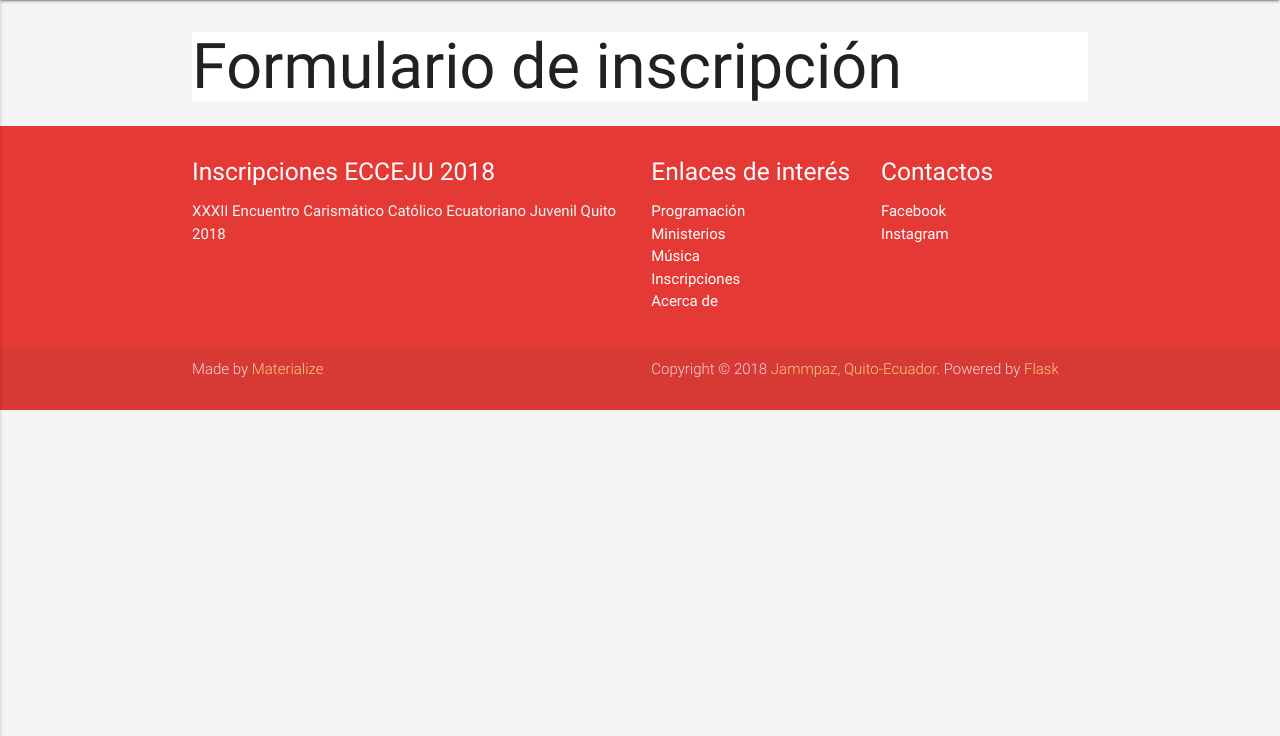
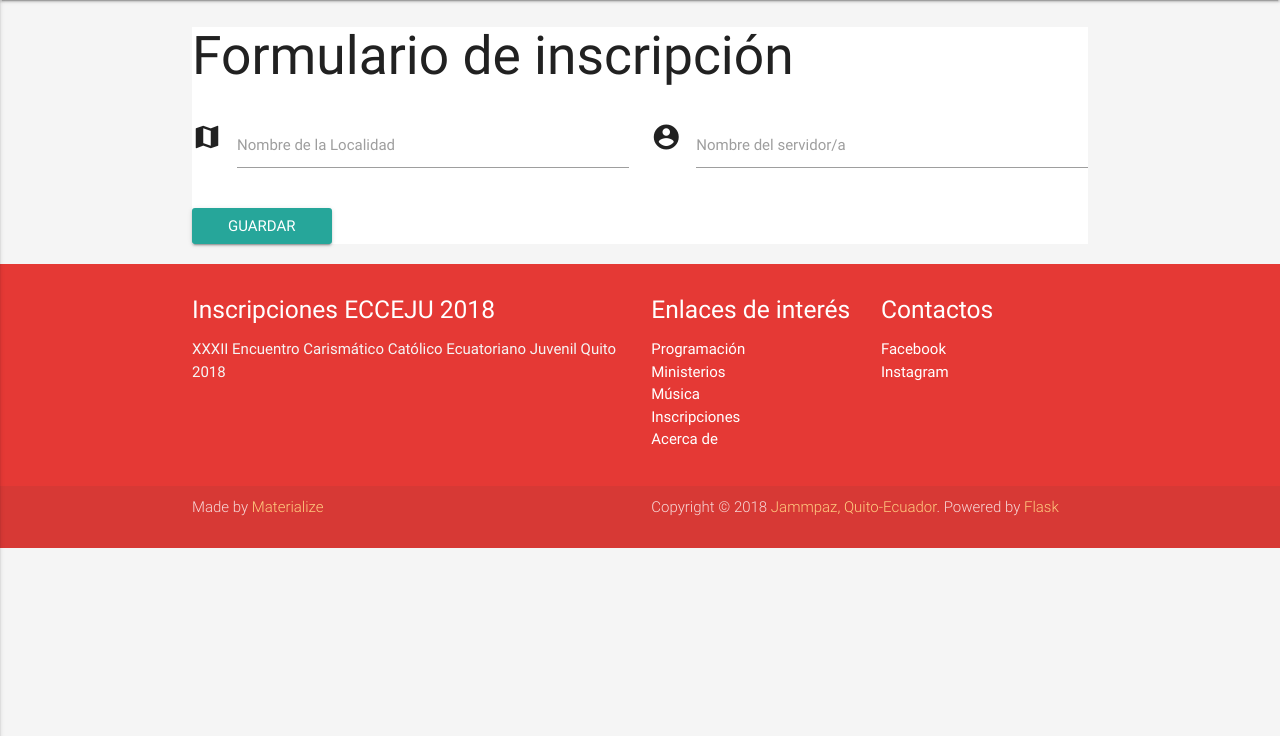
Before and after one commit to jammpaz/ecceju-inscripcion, a Flask app: page /formulario in a window 1280 px wide. Shown: the part 64-800 px from the top of the page. Run offline with Flask 2, Linux system fonts and the light colour scheme.

Commit message:
Adds forms to Inscripcion feature

```diff
--- /dev/null
+++ b/inscripcion/app/main/forms.py
@@ -0,0 +1,9 @@
+from flask_wtf import FlaskForm
+from wtforms import StringField, SubmitField, DecimalField
+
+class InscripcionForm(FlaskForm):
+    localidad = StringField('Nombre de la Localidad')
+    servidor = StringField('Nombre del servidor/a')
+    monto = DecimalField('Monto cancelado (USD)')
+    comprobante_uri = StringField('Comprobante de pago')
+    guardar = SubmitField('Guardar')
--- a/inscripcion/app/main/views.py
+++ b/inscripcion/app/main/views.py
@@ -1,5 +1,6 @@
 from flask import render_template
 from . import main
+from .forms import InscripcionForm
 
 site = {
         'title': 'Inscripciones ECCEJU 2018',
@@ -18,4 +19,7 @@ site = {
 
 @main.route('/formulario', methods = ['GET'])
 def formulario():
-    return render_template('formulario.html', site = site), 200
+    form = InscripcionForm()
+    return render_template('formulario.html',
+            site = site,
+            form = form), 200
--- a/inscripcion/app/templates/formulario.html
+++ b/inscripcion/app/templates/formulario.html
@@ -1,5 +1,29 @@
 {% extends "default.html" %}
 
 {% block body %}
-<h1>Formulario de inscripción</h1>
+<h2>Formulario de inscripción</h2>
+
+<div class="row">
+  <form method="POST" class="col s12">
+    {{ form.hidden_tag() }}
+
+    <div class="row">
+      <div class="input-field col s12 m6">
+        <i class="material-icons prefix">map</i>
+        {{ form.localidad(class = 'validate') }}
+        {{ form.localidad.label }}
+      </div>
+
+      <div class="input-field col s12 m6">
+        <i class="material-icons prefix">account_circle</i>
+        {{ form.servidor(class = 'validate') }}
+        {{ form.servidor.label }}
+      </div>
+    </div>
+
+    {{ form.guardar(class = 'waves-effect waves-light btn') }}
+
+  </form>
+</div>
+
 {% endblock %}
--- a/inscripcion/config.py
+++ b/inscripcion/config.py
@@ -3,6 +3,7 @@ basedir = os.path.abspath(os.path.dirname(__file__))
 
 
 class Config:
+    SECRET_KEY = os.environ.get('SECRET_KEY')
 
     @staticmethod
     def init_app(app):
@@ -14,6 +15,7 @@ class DevelopmentConfig(Config):
 
 class TestingConfig(Config):
     TESTING = True
+    WTF_CSRF_ENABLED = False
 
 config = {
         'development': DevelopmentConfig,
--- a/inscripcion/requirements.txt
+++ b/inscripcion/requirements.txt
@@ -1,6 +1,8 @@
 click==6.7
 Flask==0.12.2
+Flask-WTF==0.14.2
 itsdangerous==0.24
 Jinja2==2.10
 MarkupSafe==1.0
 Werkzeug==0.14.1
+WTForms==2.1
```
Also changed, not shown: inscripcion/tests/test_formulario.py (+11 -0 lines), 2 other files.
